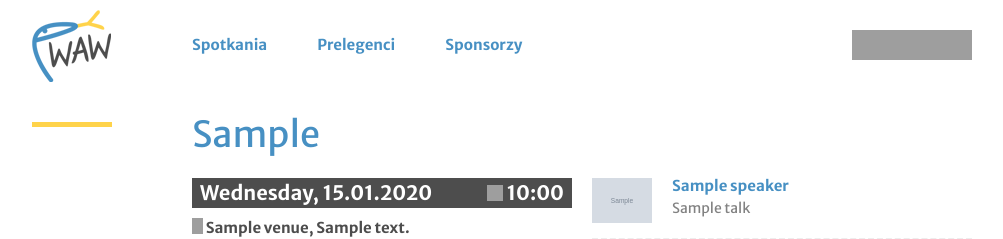
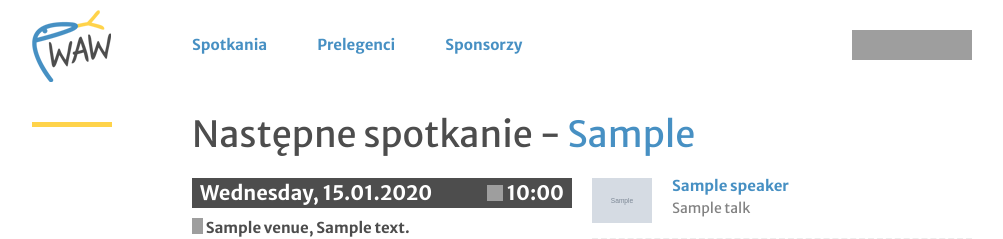
Before and after one commit to meetpy/meetpy, a Django app: template pywaw/templates/misc/home.html in a window 1280 px wide. Shown: the top 239 px of the page, without its empty margins (138-1141 px from the left). Run offline with Django 3.2, Linux system fonts and the light colour scheme; the template is opened without the code that fills it: most values are stand-ins (such as "Sample title", 1, 10 or a date in 2020); grey boxes marked "Sample" are stand-in pictures; some libraries are stand-ins or nearby versions; grey boxes are pictures that could not be loaded.

Commit message:
Improved header text.

```diff
--- a/pywaw/templates/misc/home.html
+++ b/pywaw/templates/misc/home.html
@@ -12,7 +12,7 @@
             <div class="line-orange"></div>
         </div>
         <div class="span10">
-            <h1><a href="{{ upcoming_meetup.get_absolute_url }}">{{ upcoming_meetup }}</a></h1>
+            <h1>Następne spotkanie - <a href="{{ upcoming_meetup.get_absolute_url }}">{{ upcoming_meetup }}</a></h1>
         </div>
     </div>
     <div class="row">
```
